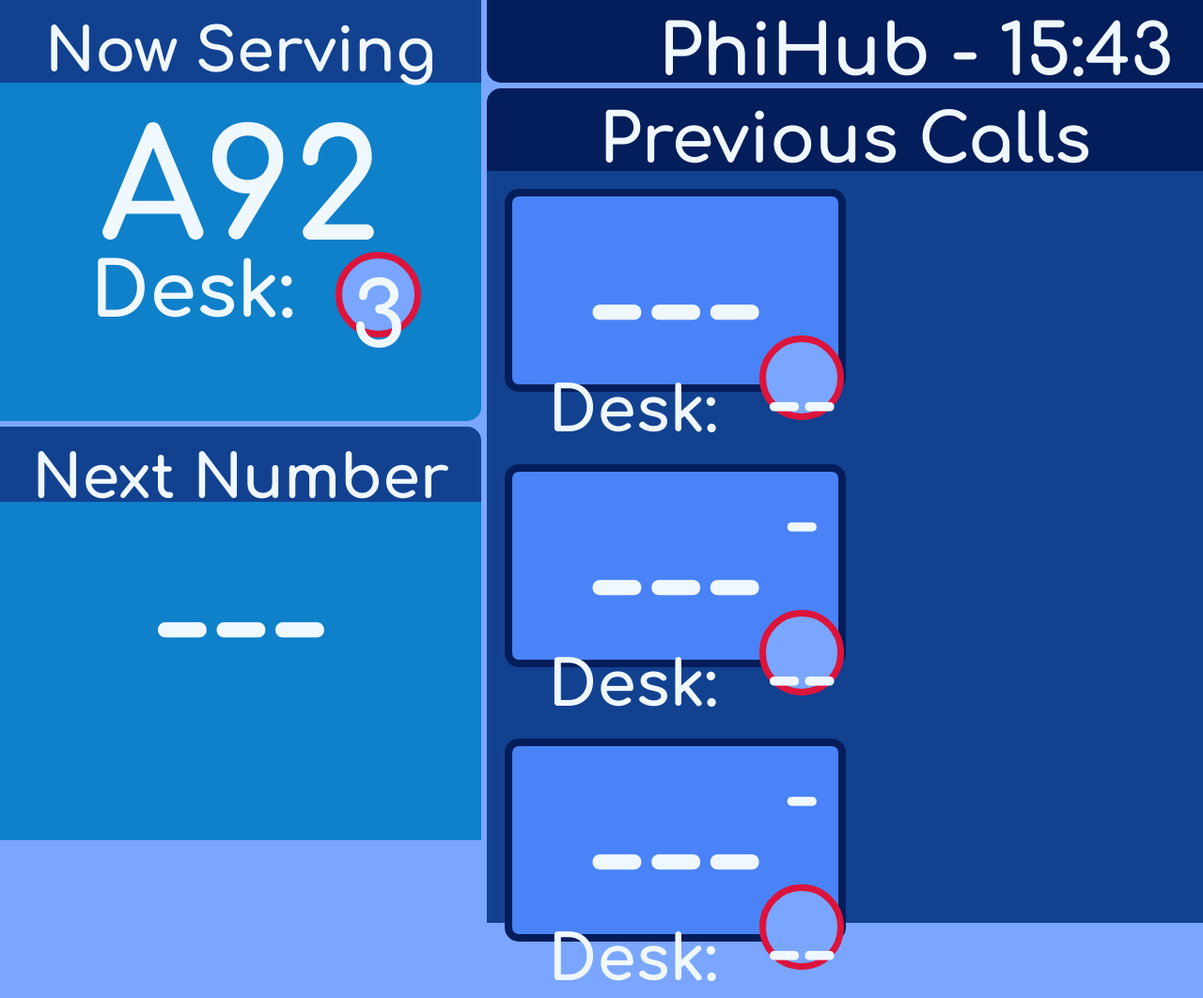
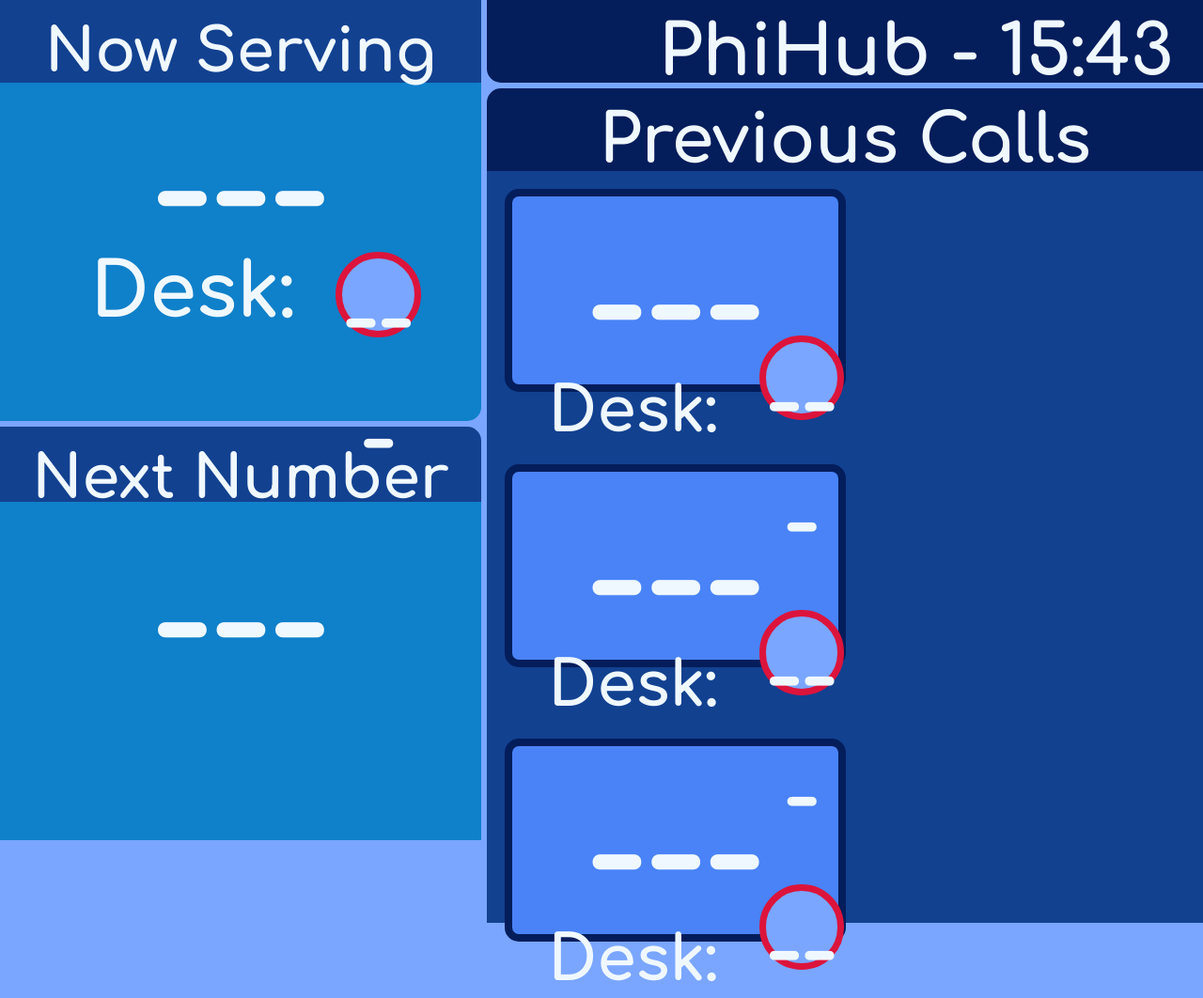
Before and after one commit to PhiHub-UA/Digital-Signage, a plain HTML site: page index.html in a window 1280 px wide. Shown: the top 1062 px of the page at 94% size. Drawn offline with Linux system fonts and the light colour scheme; no server answers.

Commit message:
fix some bugs

```diff
--- a/index.html
+++ b/index.html
@@ -16,9 +16,9 @@
   <div class="leftSide">
     <h2 class="nowServing"> Now Serving </h2>
     <div class="currentNumber numberBox">
-        <h3 class="callNumber" id="num1">A92</h3>
+        <h3 class="callNumber" id="num1">---</h3>
         <h4 class="mainCounterText" >Desk:</h4>
-        <h4 class="kioskNumber mainNumber" id="kiosk1">3</h4>
+        <h4 class="kioskNumber mainNumber" id="kiosk1">---</h4>
     </div>
 
     <h2 class="nextNumberText"> Next Number </h2>
--- a/scripts/script.js
+++ b/scripts/script.js
@@ -4,8 +4,6 @@ window.onload = function() {
   setInterval(updateClock, 10000);
   getNums();
   setInterval(getNums, 10000);
-  getNextNums();
-  setInterval(getNextNums, 10000);
 }
 
 //  Update the clock every 10 seconds
```
Lines whose indentation alone changed are shown as unchanged.
